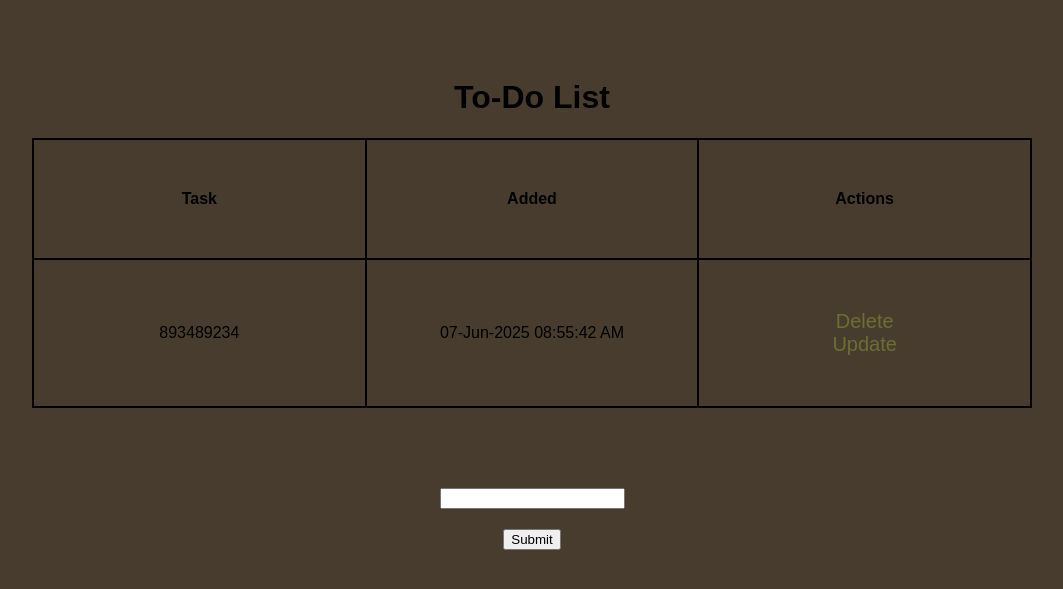
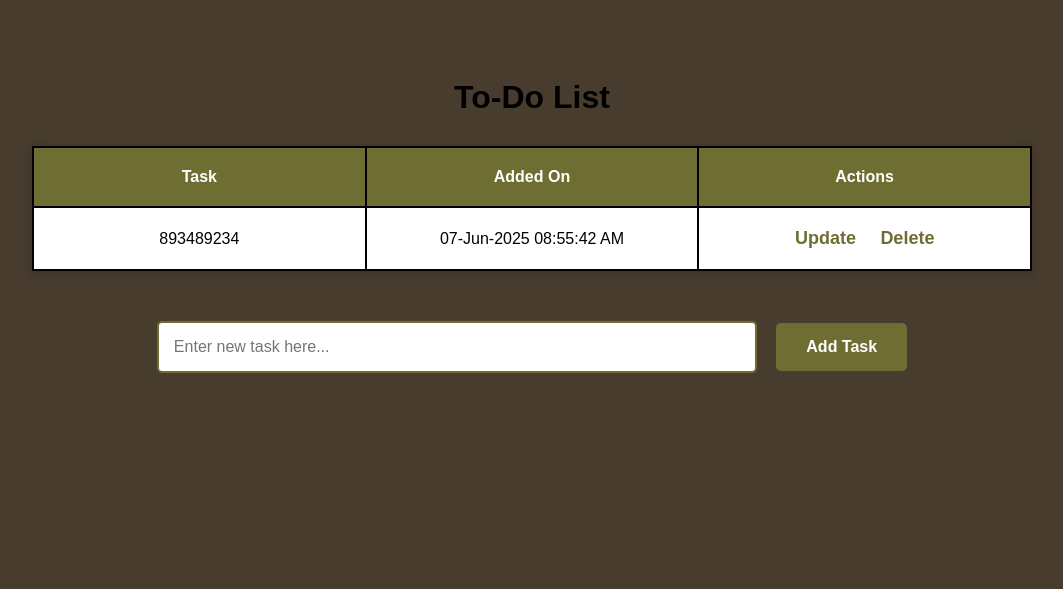
Before and after one commit to CodeLoopdroid/todo-list, a Flask app: page / in a window 1280 px wide. Shown: the top 589 px of the page, without its empty margins (108-1171 px from the left). Run offline with Flask 3, Linux system fonts and the light colour scheme.

Commit message:
Ammended index.html and main.css

```diff
--- a/static/css/main.css
+++ b/static/css/main.css
@@ -1,35 +1,104 @@
-body  {
+body {
     padding: 50px;
-    color : #000;
+    color: #000;
     font-family: sans-serif;
     background-color: #473C2E;
 }
 
+.content {
+    max-width: 1000px;
+    margin: 0 auto;
+}
+
+h1 {
+    text-align: center;
+    color: #000;
+    margin-bottom: 30px;
+    font-weight: bold;
+}
+
 table {
-    width: 1000px;
+    width: 100%;
     border-collapse: collapse;
     table-layout: fixed;
     border: 2px solid black;
     color: #000;
-    margin: 0 auto;
+    margin: 0 auto 30px;
+    box-shadow: 0 2px 8px rgba(0, 0, 0, 0.2);
+    background-color: #FFF;
 }
 
 th, td {
     border: 2px solid #000;
-    padding: 50px;
+    padding: 20px;
     word-wrap: break-word;
     text-align: center;
 }
 
+th {
+    background-color: #6E6E33;
+    color: white;
+    font-weight: bold;
+}
+
+tr:hover {
+    background-color: #f1f1f1;
+}
+
 a {
-    color : #6E6E33;
-    font-size: 20px;
+    color: #6E6E33;
+    font-size: 18px;
     text-decoration: none;
     transition: color 0.3s ease;
     cursor: pointer;
+    font-weight: 600;
 }
 
 a:hover {
-    color : grey;
+    color: grey;
     text-decoration: underline;
 }
+
+.actions a {
+    margin: 0 10px;
+    display: inline-block;
+}
+
+form {
+    text-align: center;
+}
+
+input[type="text"] {
+    width: 60%;
+    padding: 15px;
+    font-size: 16px;
+    border: 2px solid #6E6E33;
+    border-radius: 5px;
+    margin-top: 20px;
+    box-sizing: border-box;
+}
+
+input[type="submit"] {
+    padding: 15px 30px;
+    margin-left: 15px;
+    font-size: 16px;
+    background-color: #6E6E33;
+    border: none;
+    border-radius: 5px;
+    color: white;
+    cursor: pointer;
+    font-weight: bold;
+    transition: background-color 0.3s ease;
+}
+
+input[type="submit"]:hover {
+    background-color: #57572a;
+}
+
+.empty-message {
+    text-align: center;
+    font-size: 1.3em;
+    color: #6E6E33;
+    margin-top: 40px;
+    font-weight: bold;
+}
--- a/templates/index.html
+++ b/templates/index.html
@@ -2,35 +2,40 @@
 
 {% block head %}
 <title>To-Do List</title>
+<link rel="stylesheet" href="{{ url_for('static', filename='css/main.css') }}">
 {% endblock %}
 
 {% block body %}
 <div class="content">
-    <h1 style="text-align: center;">To-Do List</h1>
+    <h1>To-Do List</h1>
     {% if tasks|length < 1 %}
-    <h4 style="text-align: center;">Empty!!</h4>
+        <div class="empty-message">No tasks found. Add your first task below!</div>
     {% else %}
     <table>
+        <thead>
             <tr>
                 <th>Task</th>
-            <th>Added</th>
+                <th>Added On</th>
                 <th>Actions</th>
             </tr>
+        </thead>
+        <tbody>
             {% for task in tasks %}
             <tr>
                 <td>{{ task.content }}</td>
                 <td>{{ task.date_created.strftime('%d-%b-%Y %I:%M:%S %p') }}</td>
-            <td>
-                <a href="/delete/{{ task.id }}">Delete</a><br>
+                <td class="actions">
                     <a href="/update/{{ task.id }}">Update</a>
+                    <a href="/delete/{{ task.id }}" onclick="return confirm('Are you sure you want to delete this task?');">Delete</a>
                 </td>
             </tr>
             {% endfor %}
+        </tbody>
+    </table>
     {% endif %}
-    </table>
-    <form action="/" method="POST" style="text-align: center">
-        <input type = "text" name = "content" id = "Context" style="margin-top: 80px;"><br>
-        <input type = "submit" name = "Submit" style="margin: 20px;">
+    <form action="/" method="POST" autocomplete="off">
+        <input type="text" name="content" id="Context" placeholder="Enter new task here..." required>
+        <input type="submit" value="Add Task">
     </form>
 </div>
 {% endblock %}
```
Also changed, not shown: instance/test.db. Lines whose indentation alone changed are shown as unchanged.
